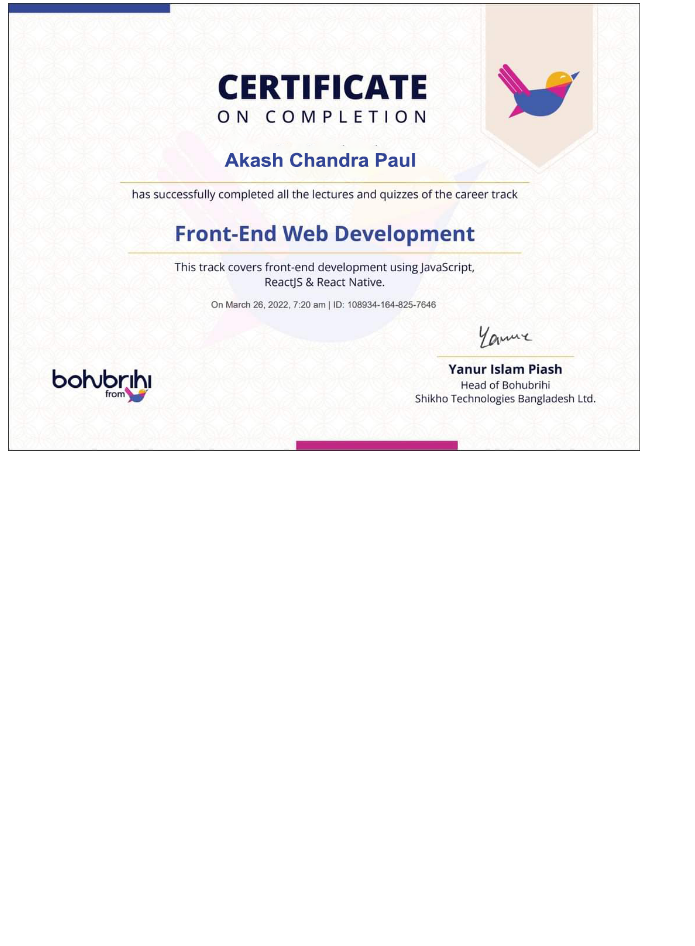
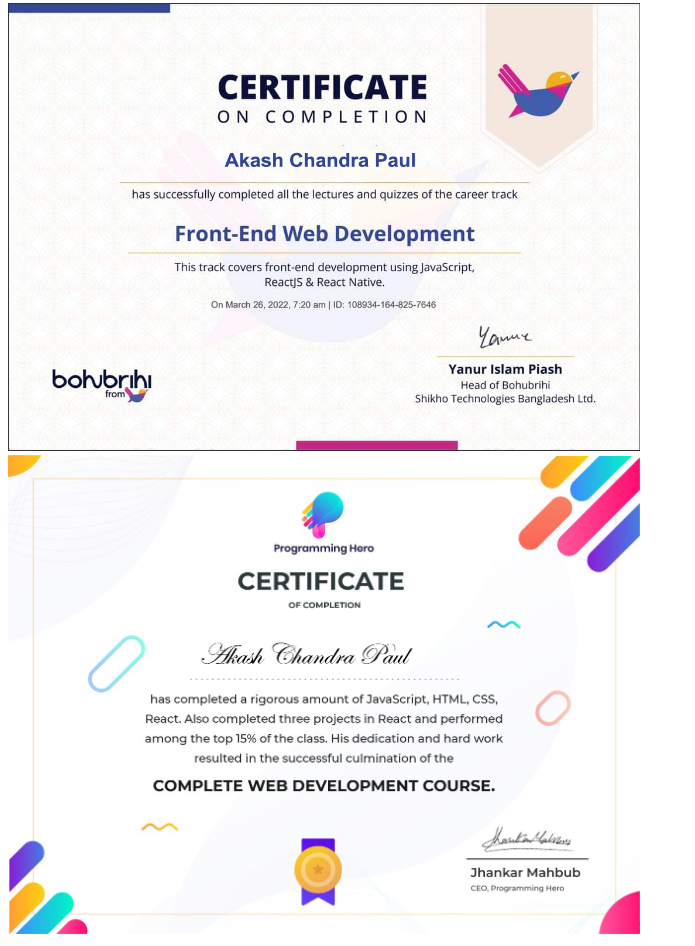
Before and after one commit to Akash-Paul-BRACU/practice_session, a plain HTML site: page index.html in a window 1280 px wide. Shown: the part 851-1797 px from the top of the page, without its empty margins (0-695 px from the left). Before the commit the page ends 1314 px from the top, so only its background shows below. Drawn offline with Linux system fonts and the light colour scheme.

Commit message:
iso file

```diff
--- a/index.html
+++ b/index.html
@@ -38,5 +38,6 @@
     </p>
     </div>
     <img src="./front.png" alt="pic">
+    <img src="./hero.png" alt="pic">
 </body>
 </html>
```
Also changed, not shown: hero.png (added).
